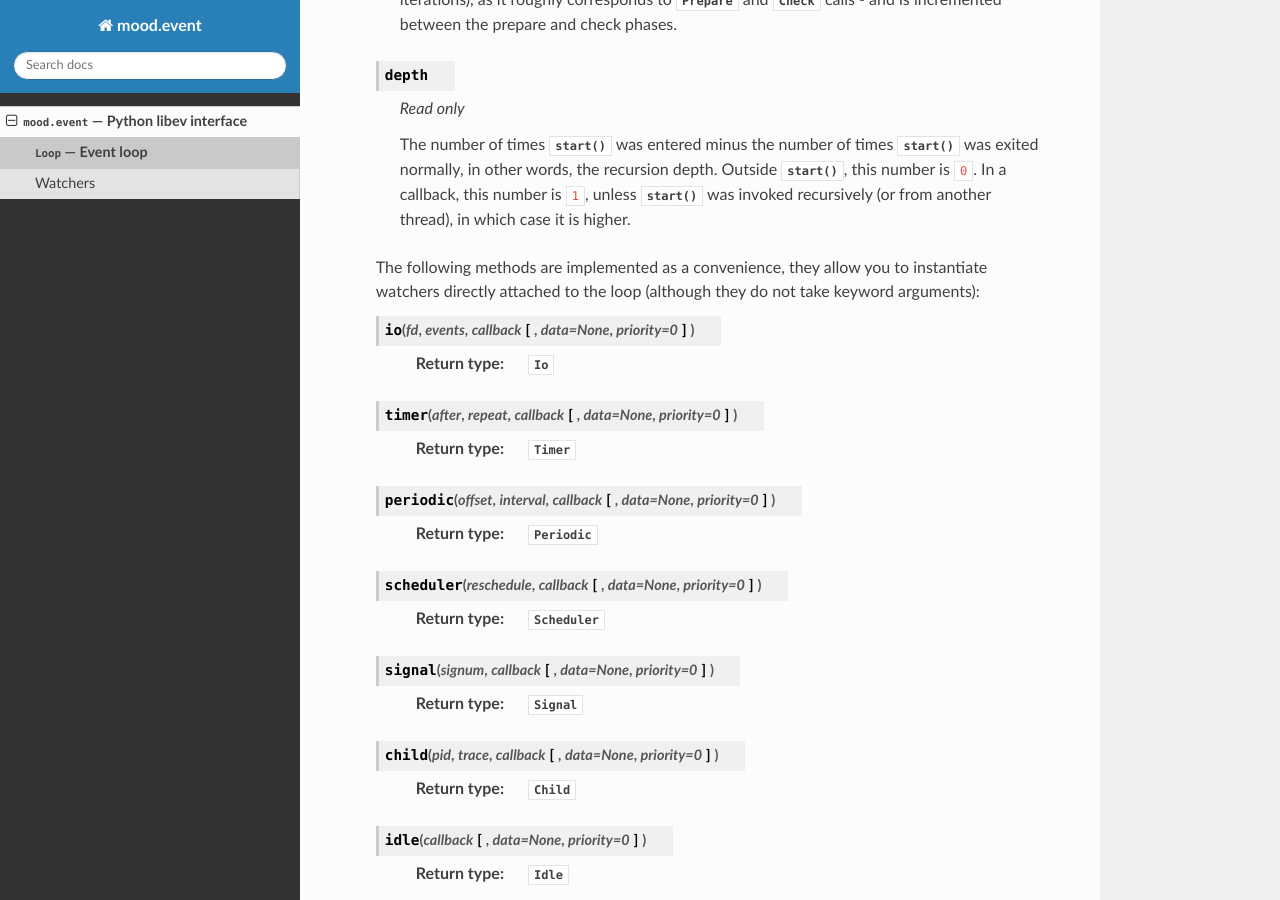
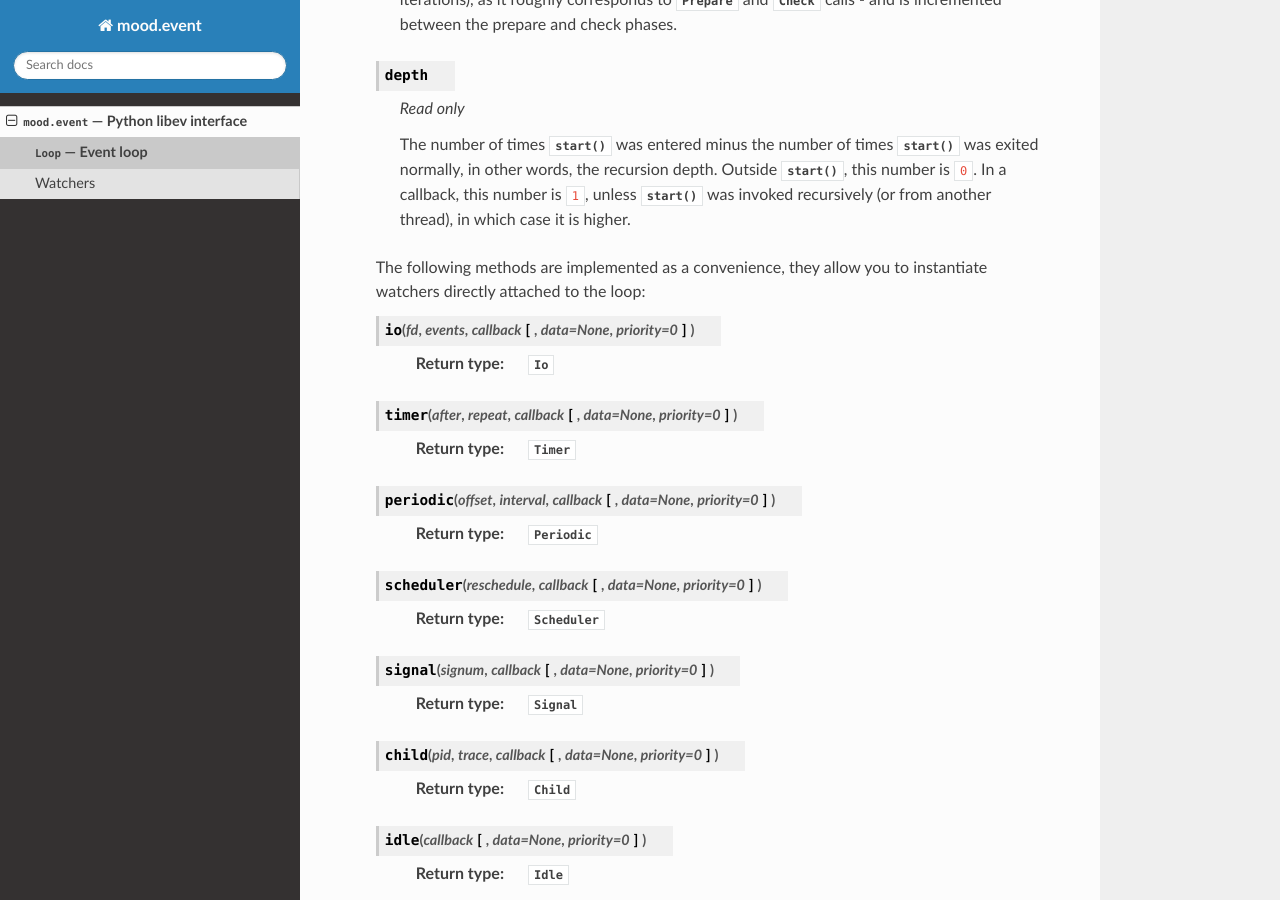
Before and after one commit to lekma/mood.event, a Sphinx documentation site: the page built from docs/Loop.rst, in a window 1280 px wide and 900 px high, scrolled down 5139 px. Built offline with Sphinx 7.4.7 and the Read the Docs theme 3.1.0, drawn with Linux system fonts in a browser that asks for light colours.

Commit message:
fix docs

```diff
--- a/docs/Loop.rst
+++ b/docs/Loop.rst
@@ -310,8 +310,7 @@
 
 
     The following methods are implemented as a convenience, they allow you to
-    instantiate watchers directly attached to the loop (although they do not
-    take keyword arguments):
+    instantiate watchers directly attached to the loop:
 
     .. py:method:: io(fd, events, callback[, data=None, priority=0])
 
--- a/docs/Periodic.rst
+++ b/docs/Periodic.rst
@@ -107,7 +107,7 @@ Example, trigger an event on January 1st 2014 00:00:00 UTC:
 
     .. code-block:: python
 
-        Periodic(1388534400.0, 0.0, loop, callback)
+        Periodic(loop, 1388534400.0, 0.0, callback)
 
 In this mode:
 
@@ -125,7 +125,7 @@ the hour (with respect to UTC):
 
     .. code-block:: python
 
-        Periodic(0.0, 3600.0, loop, callback)
+        Periodic(loop, 0.0, 3600.0, callback)
 
 This doesn't mean there will always be 3600 seconds in between triggers, but
 only that the callback will be called when the system time shows a full hour
```
